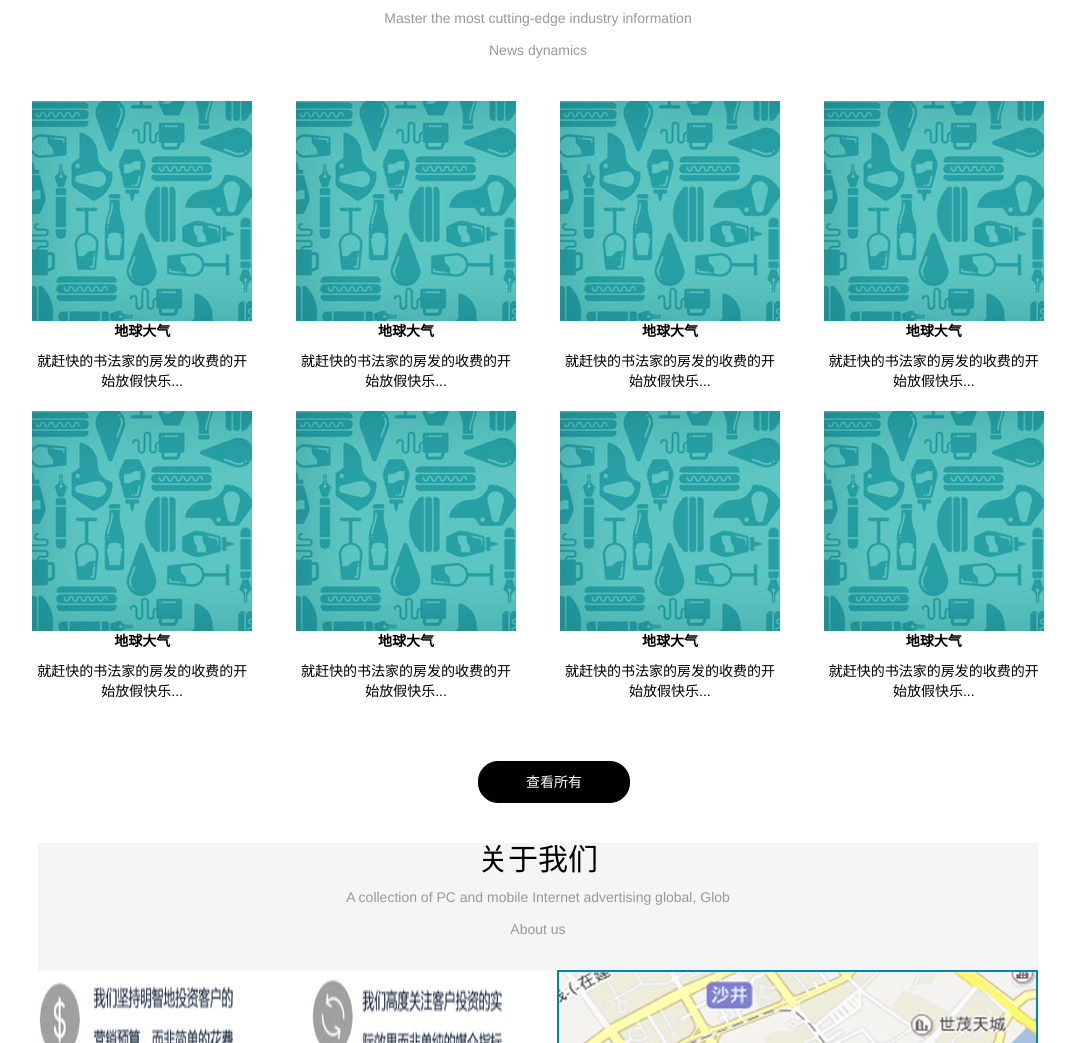
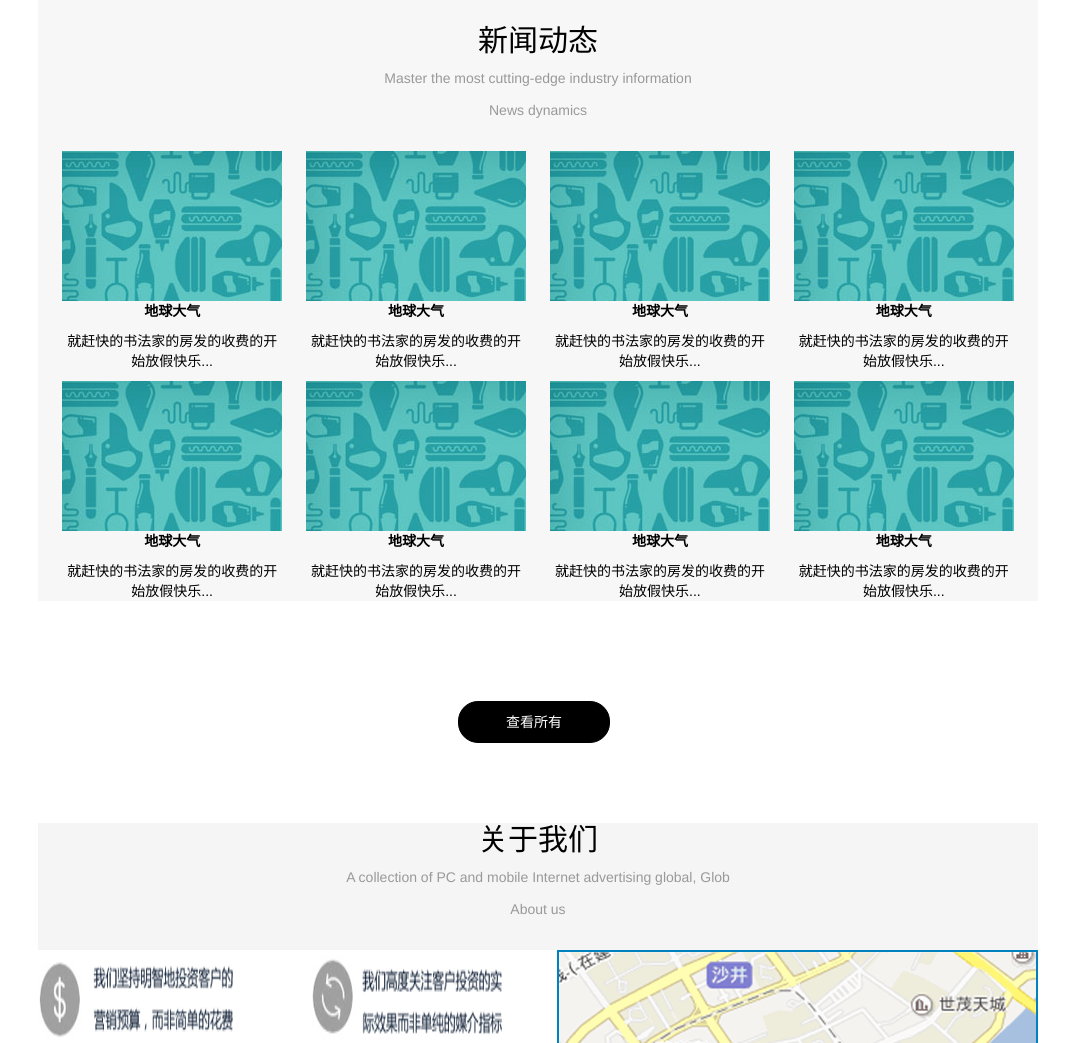
Before and after one commit to BadRomance98/b2c, a plain HTML site: page views/home.html in a window 1280 px wide. Shown: the part 1227-2270 px from the top of the page, without its empty margins (102-1177 px from the left). Drawn offline with Linux system fonts and the light colour scheme.

Commit message:
现在改好了

```diff
--- a/statics/css/common.css
+++ b/statics/css/common.css
@@ -19,7 +19,7 @@
 
 .ch-grid li {
 	width: 220px;
-	height: 220px;
+	height: 150px;
 	display: inline-block;
-	margin: 20px;
+    margin:10px;
 }
--- a/statics/css/style.css
+++ b/statics/css/style.css
@@ -1,5 +1,5 @@
-.main{width:1200px;margin:0 auto;}
-#cont{width: 1200px;margin:0 auto;}
+.main{background: rgb(247,247,247);}
+.aa{width:300px;height:300px;}
 .ch-item {
 	width: 100%;
 	height: 100%;
--- a/statics/css/this.css
+++ b/statics/css/this.css
@@ -10,10 +10,10 @@ ul,li,a{list-style: none; color:#000 !important;}
 
 
 /*public*/
-.inPro,.colTv{margin-top:70px;}
+.inPro,.colTv{margin-top:100px;}
 .inPro,.colTv{
 	width:100%;
-	height:300px;
+	height: 300px;
 	text-align:center;
 	}
 .inPro p,.colTv p,.news p,.about_us p{line-height:22px;color:#999;margin-top:10px;}
@@ -86,7 +86,7 @@ ul,li,a{list-style: none; color:#000 !important;}
 .inPro_sec ul{}
 .inPro_sec ul li span{}
 
-.colTv ul{padding-top:20px;}
+.colTv ul{padding-top:20px;height:500px;}
 .colTv ul li{
 	width:250px;
 	height:126px;
@@ -94,22 +94,22 @@ ul,li,a{list-style: none; color:#000 !important;}
 }
 
 .news{
-	width:1200px;
+
 	text-align:center;
 	}
-.news h2{padding-right: 74px;}/*text-align:center;不行*/
+.news h2{text-align:center;	}/*text-align:center;不行*/
 
 
 .re_All{
 	width:920px;
 	text-align:center;
 	background:#FFFFFF;
-	padding:40px;
+	padding:80px;
 	float:left;
 
 	}
 .re_All .circle{
-	margin-left:400px;
+	margin-left:340px;
 	width:150px;
 	height:40px;
 	border:1px solid #000;
--- a/views/home.html
+++ b/views/home.html
@@ -108,7 +108,7 @@
 
                 </ul>
             </div>
-        </div>
+
 
 
 <section class="main">
@@ -118,7 +118,7 @@
                 <p>News dynamics</p>
             </div>
 
-                <div id="cont">
+
                 <ul class="ch-grid">
                     <div>
                     <li id="aa">
@@ -213,11 +213,11 @@
 
 
                 </ul>
-            </div>
+
 
              </section>
 
-
+ </div>
 
             <div class="content">
 
```
